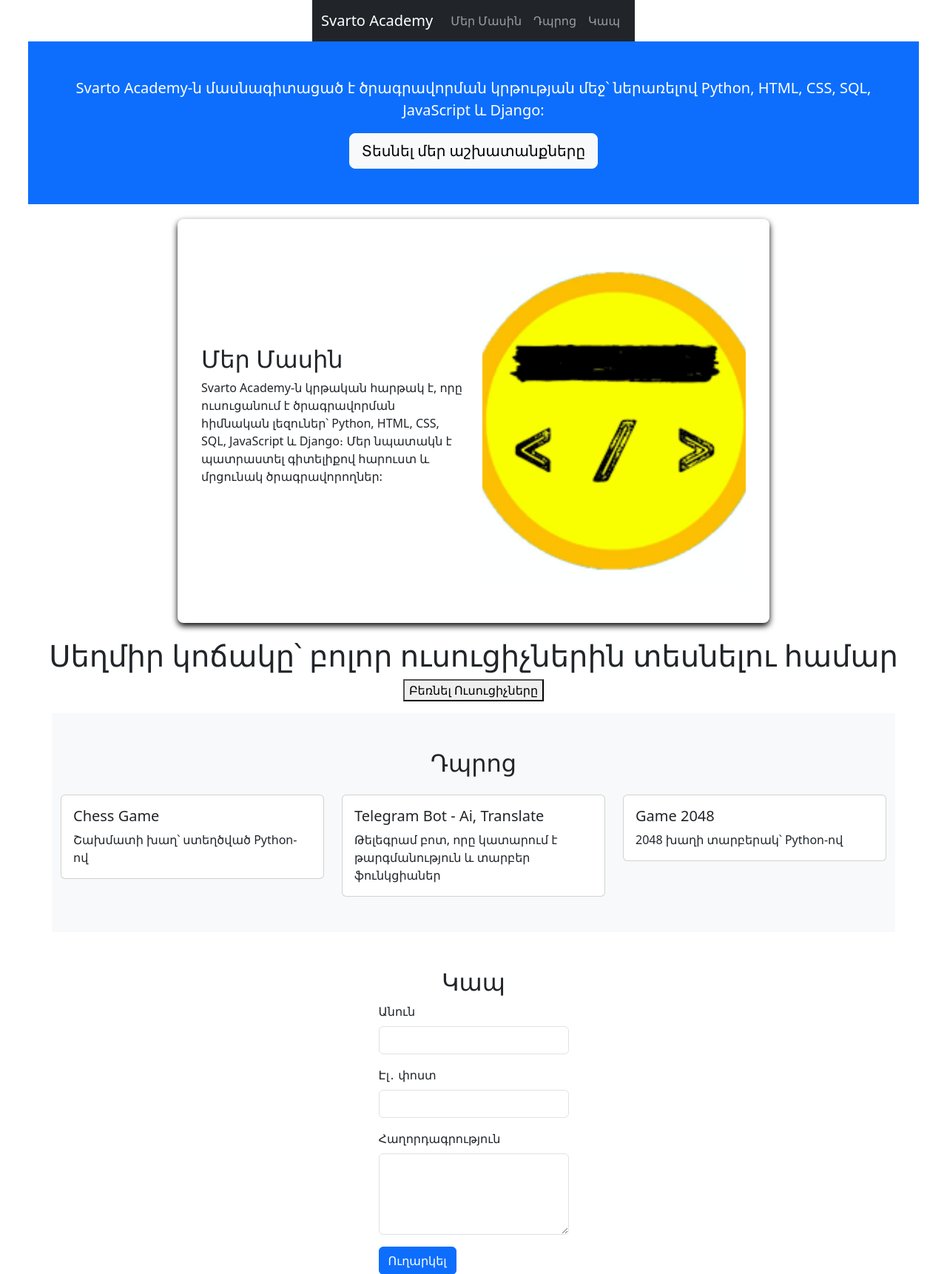
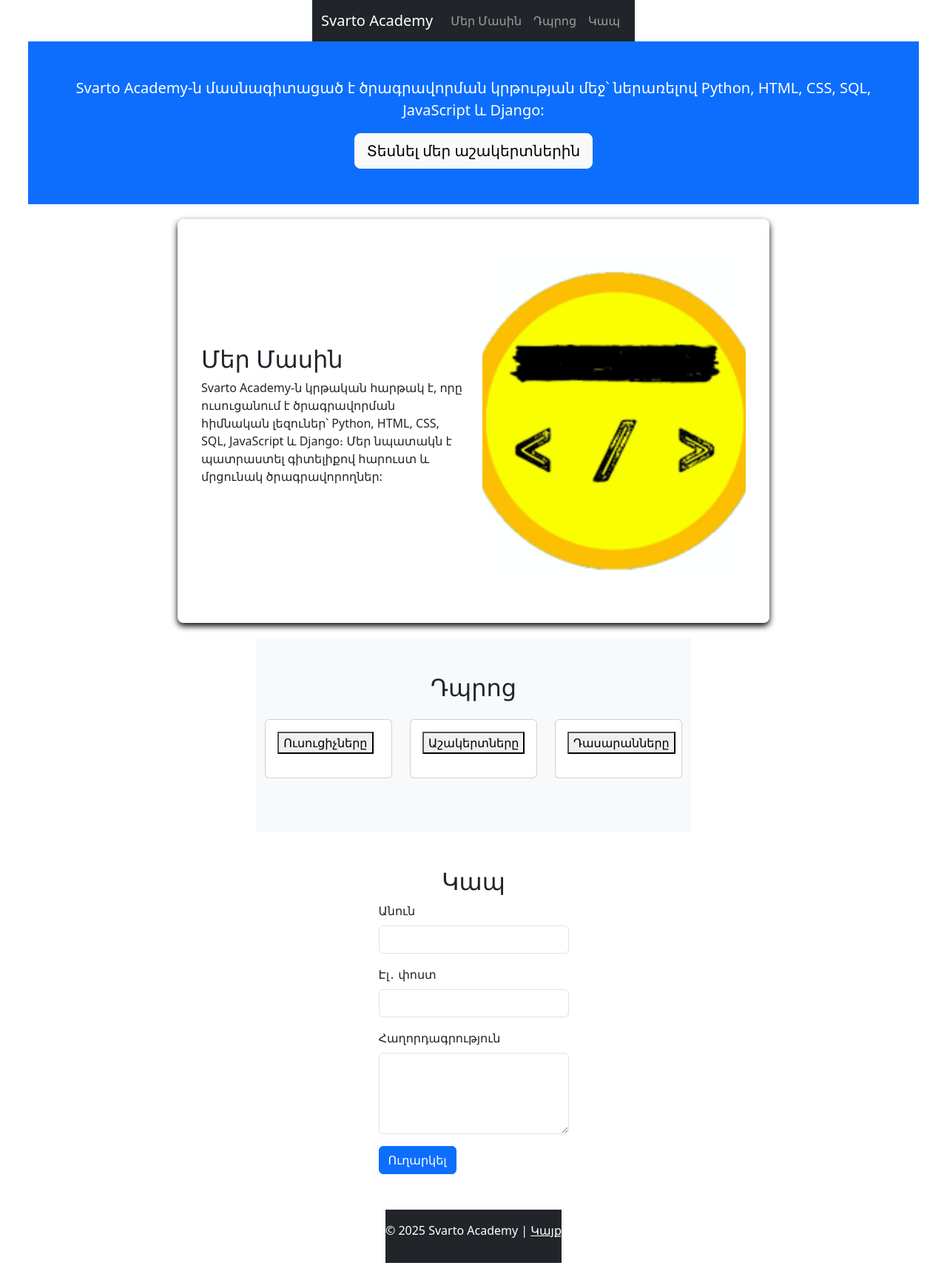
Before and after one commit to Karen042009/Svarto, a Django app: page /main/ in a window 1280 px wide. Shown: the top 1722 px of the page at 74% size. Run offline with Django 5.2, Linux system fonts and the light colour scheme.

Commit message:
Updata index.html and fetch

```diff
--- a/Svarto/main/templates/index.html
+++ b/Svarto/main/templates/index.html
@@ -47,7 +47,7 @@
           Python, HTML, CSS, SQL, JavaScript և Django:
         </p>
         <a href="#projects" class="btn btn-light btn-lg"
-          >Տեսնել մեր աշխատանքները</a
+          >Տեսնել մեր աշակերտներին</a
         >
       </div>
     </header>
@@ -76,56 +76,113 @@
       </div>
     </section>
 
-    <h1>Սեղմիր կոճակը՝ բոլոր ուսուցիչներին տեսնելու համար</h1>
-    <button id="loadTeachers">Բեռնել Ուսուցիչները</button>
-
+    <section id="projects" class="py-5 bg-light">
+      <div class="container">
+        <h2 class="text-center mb-4">Դպրոց</h2>
+        <div class="row">
+          <div class="col-md-4 mb-4">
+            <div class="card">
+              <div class="card-body">
+                <button id="loadTeachers">Ուսուցիչները</button>
                 <ul id="teacherList"></ul>
-
                 <script>
                   document
                     .getElementById("loadTeachers")
                     .addEventListener("click", function () {
+                      const teacherList =
+                        document.getElementById("teacherList");
+                      if (!teacherList.dataset.loaded) {
                         fetch("/teachers/json/")
                           .then((response) => response.json())
                           .then((data) => {
-              const teacherList = document.getElementById("teacherList");
                             teacherList.innerHTML = "";
                             data.forEach((teacher) => {
                               const li = document.createElement("li");
-                li.textContent = teacher.name; // փոխիր ըստ քո մոդելի դաշտի
+                              li.textContent = teacher.name;
                               teacherList.appendChild(li);
                             });
+                            teacherList.dataset.loaded = "true";
                           });
+                      }
+                      if (teacherList.style.display === "none") {
+                        teacherList.style.display = "block";
+                      } else {
+                        teacherList.style.display = "none";
+                      }
                     });
                 </script>
-    <section id="projects" class="py-5 bg-light">
-      <div class="container">
-        <h2 class="text-center mb-4">Դպրոց</h2>
-        <div class="row">
-          <div class="col-md-4">
-            <div class="card">
-              <div class="card-body">
-                <h5 class="card-title">Chess Game</h5>
-                <p class="card-text">Շախմատի խաղ՝ ստեղծված Python-ով</p>
               </div>
             </div>
           </div>
-          <div class="col-md-4">
+
+          <div class="col-md-4 mb-4">
             <div class="card">
               <div class="card-body">
-                <h5 class="card-title">Telegram Bot - Ai, Translate</h5>
-                <p class="card-text">
-                  Թելեգրամ բոտ, որը կատարում է թարգմանություն և տարբեր
-                  ֆունկցիաներ
-                </p>
+                <button id="loadStudents">Աշակերտները</button>
+                <ul id="studentList"></ul>
+                <script>
+                  document
+                    .getElementById("loadStudents")
+                    .addEventListener("click", function () {
+                      const studentList =
+                        document.getElementById("studentList");
+                      if (!studentList.dataset.loaded) {
+                        fetch("/students/json/")
+                          .then((response) => response.json())
+                          .then((data) => {
+                            studentList.innerHTML = "";
+                            data.forEach((student) => {
+                              const li = document.createElement("li");
+                              li.textContent = `${student.name} - ${student.class}`;
+                              studentList.appendChild(li);
+                            });
+                            studentList.dataset.loaded = "true";
+                          });
+                      }
+                      if (studentList.style.display === "none") {
+                        studentList.style.display = "block";
+                      } else {
+                        studentList.style.display = "none";
+                      }
+                    });
+                </script>
               </div>
             </div>
           </div>
-          <div class="col-md-4">
+
+          <div class="col-md-4 mb-4">
             <div class="card">
               <div class="card-body">
-                <h5 class="card-title">Game 2048</h5>
-                <p class="card-text">2048 խաղի տարբերակ՝ Python-ով</p>
+                <button id="loadClasses">Դասարանները</button>
+                <ul id="classList"></ul>
+                <script>
+                  document
+                    .getElementById("loadClasses")
+                    .addEventListener("click", function () {
+                      const classList = document.getElementById("classList");
+
+                      if (!classList.dataset.loaded) {
+                        fetch("/classes/json/")
+                          .then((response) => response.json())
+                          .then((data) => {
+                            classList.innerHTML = "";
+                            data.forEach((classData) => {
+                              const li = document.createElement("li");
+                              li.textContent = `${
+                                classData.class_name
+                              } - Աշակերտներ: ${classData.students.join(", ")}`;
+                              classList.appendChild(li);
+                            });
+                            classList.dataset.loaded = "true";
+                          });
+                      }
+                      if (classList.style.display === "none") {
+                        classList.style.display = "block"; լ
+                      } else {
+                        classList.style.display = "none";
+                      }
+                    });
+                </script>
               </div>
             </div>
           </div>
--- a/Svarto/main/urls.py
+++ b/Svarto/main/urls.py
@@ -6,5 +6,9 @@
     path('main/', views.main, name='main'),
     path('teachers/', views.teacher_list, name='teacher_list'),
     path('teachers/json/', views.get_teachers, name='get_teachers'),
+    path('students/', views.student_list, name='student_list'),
+    path('students/json/', views.get_students, name='get_students'),
+    path('classes/', views.class_list, name='class_list'),
+    path('classes/json/', views.get_classes, name='get_classes'),
     path('admin/', admin.site.urls),
 ]
--- a/Svarto/main/views.py
+++ b/Svarto/main/views.py
@@ -1,7 +1,7 @@
 from django.http import HttpResponse, JsonResponse
 from django.template import loader
 from django.shortcuts import render
-from .models import Teacher
+from .models import Teacher, Student, Class
 
 def main(request):
     template = loader.get_template("index.html")
@@ -16,7 +16,22 @@
     teacher_list = [{"name": f"{teacher.first_name} {teacher.last_name}"} for teacher in teachers]
     return JsonResponse(teacher_list, safe=False)
 
-def create_teachers(request):
-    Teacher.objects.create(first_name="Կարեն", last_name="Պետրոսյան")
-    Teacher.objects.create(first_name="Անի", last_name="Հովհաննիսյան")
-    return HttpResponse("Teachers have been added.")
+def student_list(request):
+    students = Student.objects.all()
+    return render(request, 'student_list.html', {'students': students})
+
+def get_students(request):
+    students = Student.objects.all()
+    student_list = [{"name": f"{student.first_name} {student.last_name}", "class": student.class_id.class_name} for student in students]
+    return JsonResponse(student_list, safe=False)
+
+def class_list(request):
+    classes = Class.objects.all()
+    return render(request, 'class_list.html', {'classes': classes})
+
+def get_classes(request):
+    classes = Class.objects.all()
+    class_list = [{"class_name": class_obj.class_name,
+                   "students": [f"{student.first_name} {student.last_name}" for student in class_obj.students.all()]}
+                  for class_obj in classes]
+    return JsonResponse(class_list, safe=False)
```
Also changed, not shown: Svarto/db.sqlite3. Lines whose indentation alone changed are shown as unchanged.
